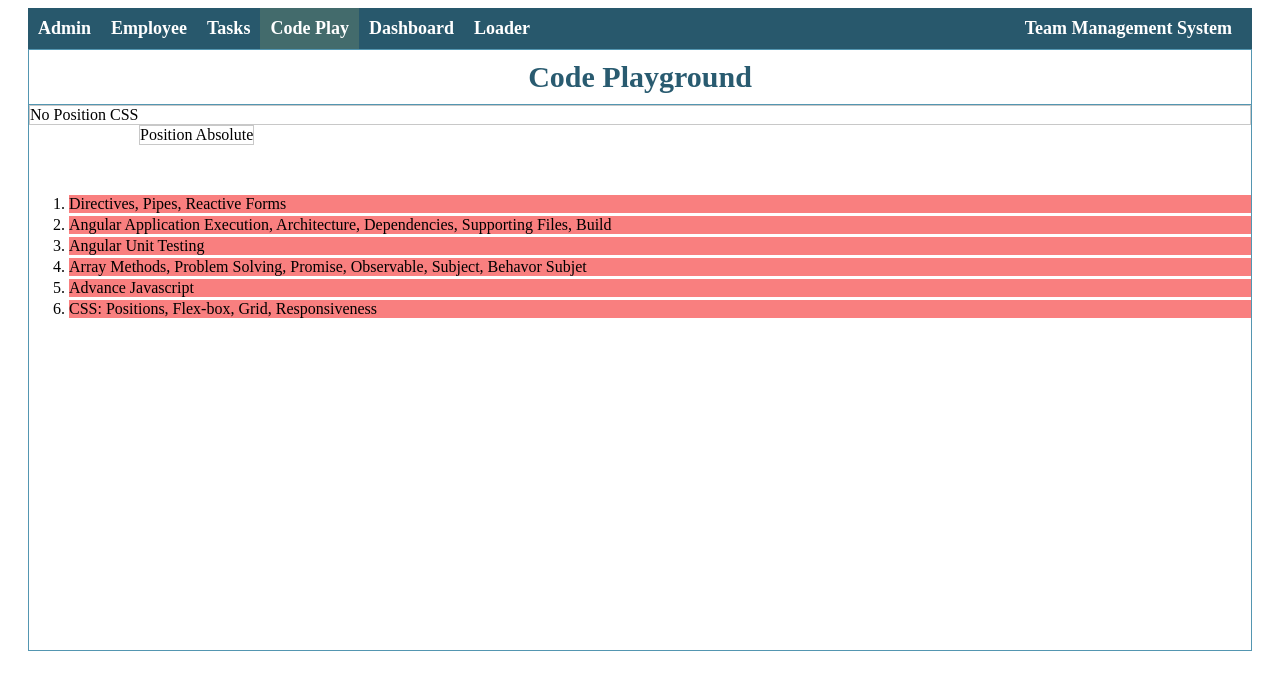
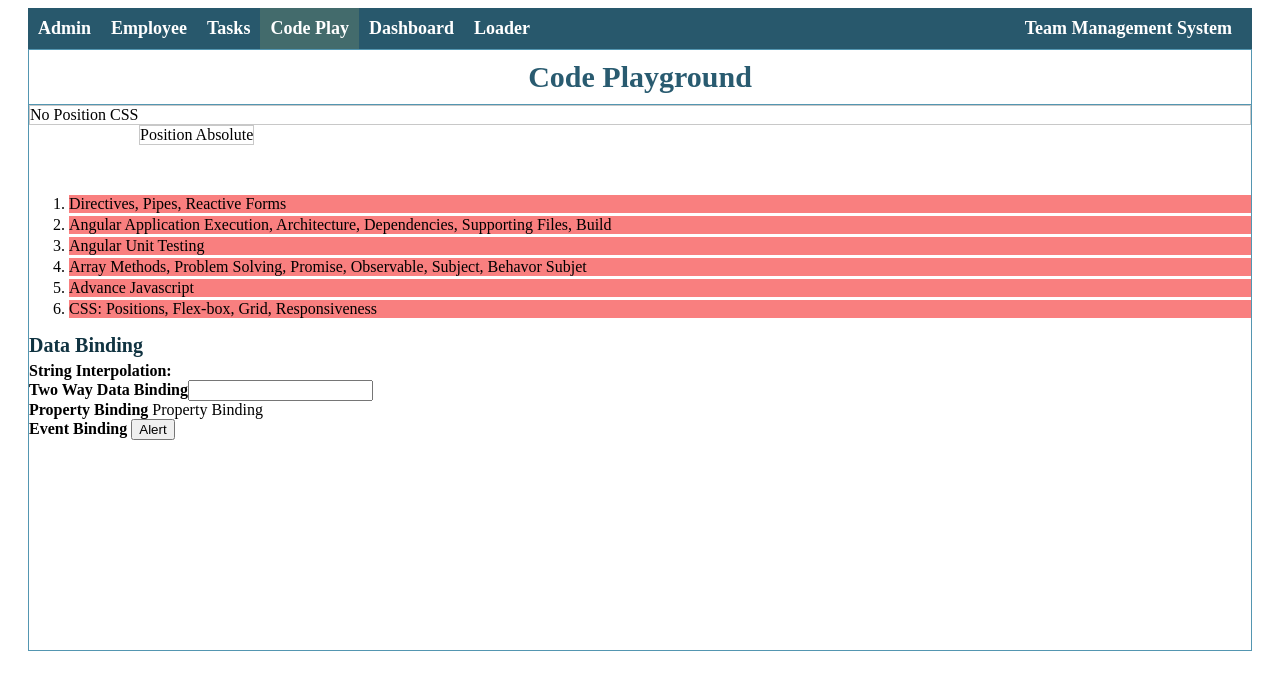
Before and after one commit to srquev/TMS, an Angular app: page /unassigned in a window 1280 px wide. Shown: the top 690 px of the page. Built offline with nearby package versions, Linux system fonts and the light colour scheme.

Commit message:
ngModel and canActivate route guard added

```diff
--- a/src/app/app-routing.module.ts
+++ b/src/app/app-routing.module.ts
@@ -28,4 +28,4 @@ const routes: Routes = [
   exports: [RouterModule]
 })
 export class AppRoutingModule { }
-export const routingComponent = [AdminComponent, EmployeeComponent, AssignedComponent]
+export const routingComponent = [AdminComponent, EmployeeComponent, AssignedComponent,UnassignedComponent]
--- a/src/app/app.component.ts
+++ b/src/app/app.component.ts
@@ -1,4 +1,4 @@
-import { Component, OnInit } from '@angular/core';
+import { AfterViewInit, Component, OnChanges, OnInit } from '@angular/core';
 import { TMSService } from './tms.service';
 
 @Component({
@@ -6,21 +6,21 @@ import { TMSService } from './tms.service';
   templateUrl: './app.component.html',
   styleUrls: ['./app.component.scss']
 })
-export class AppComponent implements OnInit{
+export class AppComponent implements OnInit, AfterViewInit, OnChanges{
   title = 'my-app';
   compName = '';
   public jsTasks = [
     {name:'Why you chose Angular, and the benefits Angular provides.?', isCompleted: false},
     {name:'Routing, Array Methods, Problem Solving, Promise, Observable, Subject, Behavor Subjet', isCompleted: false},
     {name:'What are pipes?', isCompleted: true},
-    {name:'Interceptors, Directives, Route Guard, Lazyload', isCompleted: false},
+    {name:'Interceptors, Directives, Route Guard, Lazyload', isCompleted: true},
     {name:'Angular Unit Testing', isCompleted: false},
     {name:'Angular Application Execution, Architecture, Dependencies, Supporting Files, Build', isCompleted: false},
     {name:'Reactive Froms', isCompleted: false},
     {name:'Javascript Programs, CSS: Positions, Flex-box, Grid, Responsiveness', isCompleted: false},
     {name:'DOM APIS', isCompleted: false},
     {name:'What is unit testing, and why is it important?', isCompleted: false},
-    {name:'What is the primary purpose of integration testing?', isCompleted: false},
+    {name:'What is the primary purpose of integration testing?', isCompleted: true},
     {name:'What is E2E testing, and why do we need it?', isCompleted: false},
     {name:'What is the difference between debugging in the browser and in IDE?', isCompleted: false},
     {name:'string = findMaxChar(\'dddbsjakeldpgd\')?', isCompleted: false},
@@ -37,15 +37,24 @@ export class AppComponent implements OnInit{
     {name:'What is meant by polymorphism in OOP?', isCompleted: false},
     {name:'Why is encapsulation important in programming?', isCompleted: false},
     {name:'Why do we use abstraction in programming?', isCompleted: false},
-    {name:'What is the difference between a function and a constructor?', isCompleted: false},
+    {name:'What is the difference between a function and a constructor?', isCompleted: true},
     {name:'What is the difference between prototype inheritance and classical inheritance?', isCompleted: false}
   ]
 
 
-  constructor(private tms:TMSService){}
+  constructor(private tms:TMSService){console.log('constructor')}
 
   ngOnInit(){
+    console.log('ngOnInit')
     this.sendTasks()
+  }
+
+  ngAfterViewInit(){
+    console.log('ngAfterViewInit')
+  }
+
+  ngOnChanges(){
+    console.log('ngOnChanges')
   }
 
   test1(){
--- a/src/app/app.module.ts
+++ b/src/app/app.module.ts
@@ -9,6 +9,7 @@ import { HighlightDirective } from './highlight.directive';
 import { AppendStringPipe } from './appendString.pipe';
 import { AuthInterceptor } from './auth.interceptor';
 import { AuthGuard } from './auth.guard';
+import { FormsModule } from '@angular/forms';
 
 @NgModule({
   declarations: [
@@ -22,7 +23,8 @@ import { AuthGuard } from './auth.guard';
   imports: [
     BrowserModule,
     AppRoutingModule,
-    HttpClientModule
+    HttpClientModule,
+    FormsModule
   ],
   providers: [
     {
--- a/src/app/auth.guard.ts
+++ b/src/app/auth.guard.ts
@@ -8,7 +8,7 @@ import { Observable } from 'rxjs';
 export class AuthGuard implements CanActivate {
   constructor(private _router: Router){}
   canActivate(): boolean {
-    const isAdmin = false;
+    const isAdmin = true;
     if(isAdmin){
       return true
     } else {
--- a/src/app/unassigned/unassigned.component.html
+++ b/src/app/unassigned/unassigned.component.html
@@ -31,5 +31,32 @@
     </ol>
 </div>
 
+<div>
+    <div class="data-binding">Data Binding</div>
+    <div>
+        <strong>String Interpolation: </strong><span>{{inputValue}}</span>
+    </div>
+
+    <div>
+        <strong>Two Way Data Binding</strong>
+        <input
+        [(ngModel)]="inputValue"
+        type="text"
+        value="sharique"
+        #templateRefvar
+        (click)="getValue(templateRefvar)"><i>{{templateRefvar.value}}</i>
+    </div>
+
+    <div>
+        <strong>Property Binding</strong><span [id]="templateRefvar.value" [innerHTML]="textFromModel"></span>
+    </div>
+
+
+    <div>
+        <strong>Event Binding </strong>
+        <button (click)="showAlertPopup()">Alert</button>
+    </div>
+</div>
+
 
 </div>
--- a/src/app/unassigned/unassigned.component.scss
+++ b/src/app/unassigned/unassigned.component.scss
@@ -48,3 +48,10 @@ li{
     color: #000;
     margin-top: 3px;
 }
+
+.data-binding{
+    padding: 0 0 5px 0;
+    color: #103341;
+    font-size: 20px;
+    font-weight: bold;
+}
--- a/src/app/unassigned/unassigned.component.ts
+++ b/src/app/unassigned/unassigned.component.ts
@@ -6,7 +6,8 @@ import { Component, OnInit } from '@angular/core';
   styleUrls: ['./unassigned.component.scss']
 })
 export class UnassignedComponent implements OnInit {
-
+public inputValue: any;
+public textFromModel = '  Property Binding'
   constructor() { }
 
   ngOnInit(): void {
@@ -908,9 +909,13 @@ export class UnassignedComponent implements OnInit {
   }
 
 
+  getValue(templateRef:any){
+    console.log(templateRef.value)
+  }
 
-
-
+  showAlertPopup(){
+    alert('Welcome to TMS!')
+  }
 
 
 }
```
